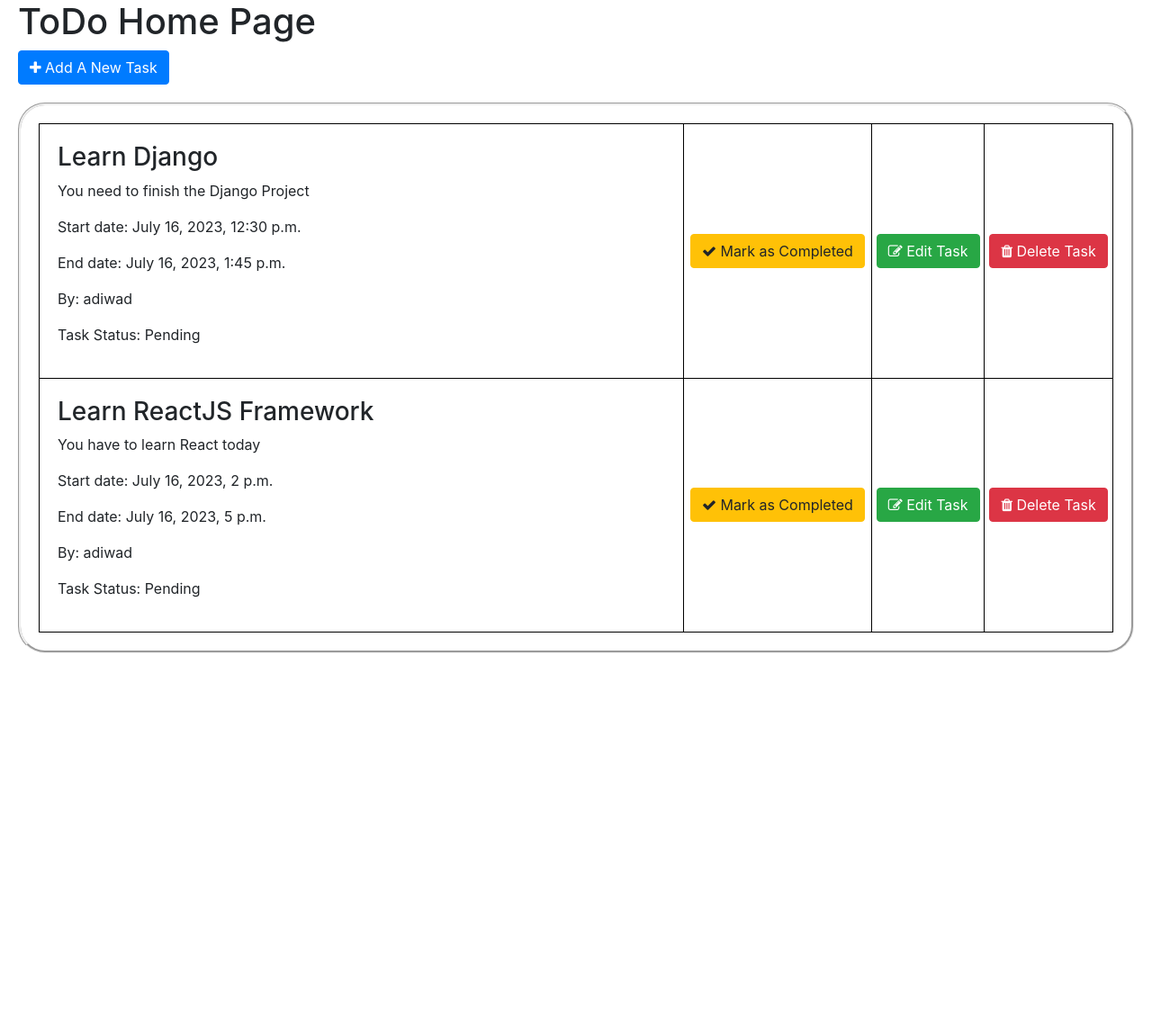
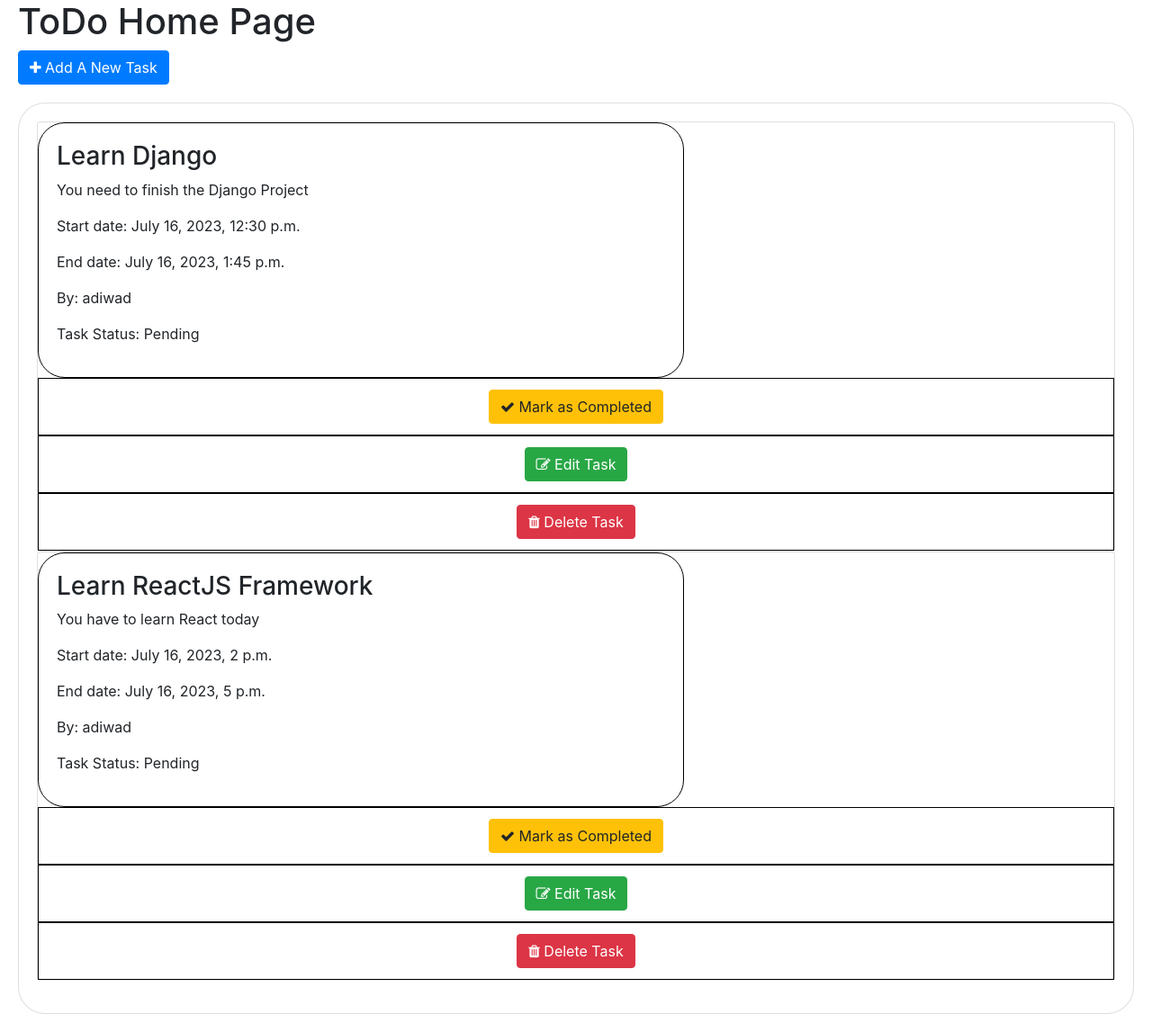
Before and after one commit to akshay-diwadkar/todo_app, a Django app: page /home/ in a window 1280 px wide. Shown: the whole page at 90% size. Before the commit the page ends 726 px from the top, so only its background shows below. Run offline with Django 4.2, Linux system fonts and the light colour scheme; data comes from the database, SQL or seed files in the repository; some libraries are stand-ins or nearby versions.

Commit message:
update home

```diff
--- a/todo/templates/todo/home.html
+++ b/todo/templates/todo/home.html
@@ -12,10 +12,10 @@
 <body>
     <h1 style="margin-left: 20px;">ToDo Home Page</h1>
     <button class="btn btn-primary" onclick="window.location.href='/create_task'" style="margin-left: 20px;"> <i class="fa fa-plus"></i> Add A New Task </button>
-    <div style="border-style: groove; border-radius: 30px; padding: 20px; margin: 20px;">
-        <table style="width:100%">
+    <div class="card" style="border-style: groove; border-radius: 30px; padding: 20px; margin: 20px;">
+        <table class="table">
             {% for i in my_data %}
-            <tr style="margin: auto;">
+            <tr class="card" style="margin: auto;">
                     <td style="width:60%; border:1px solid black; border-radius: 30px; padding: 20px;">
                         <h3>{{i.title}}</h3>
                         <p>{{i.description}}</p>
```
